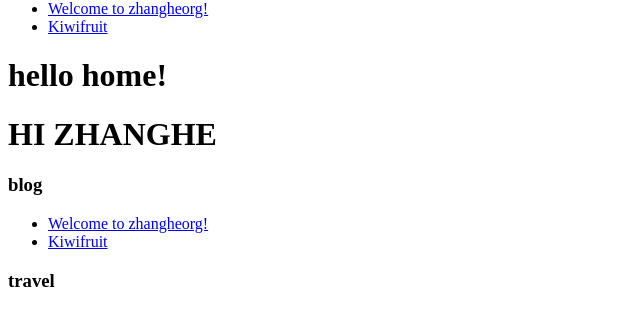
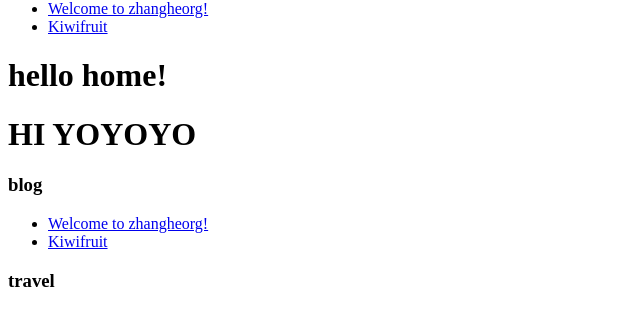
Before and after one commit to zh30/yoyoyo, a Jekyll site: the page built from index.md, in a window 1280 px wide. Shown: the part 181-491 px from the top of the page, without its empty margins (0-640 px from the left). Built offline with Jekyll 4.4.1, drawn with Linux system fonts in a browser that asks for light colours; a script that is not in the unit is left out; our own code applies the rules of GitHub Pages for plain Markdown files.

Commit message:
docs(index): hi yoyoyo

```diff
--- a/index.md
+++ b/index.md
@@ -5,6 +5,6 @@
 layout: home
 previewimg: /assets/images/wxmp.png
 ---
-# HI ZHANGHE
+# HI YOYOYO
 
 <!-- ![My helpful screenshot]({{ site.baseurl }}/assets/images/wxmp.png) -->
```
